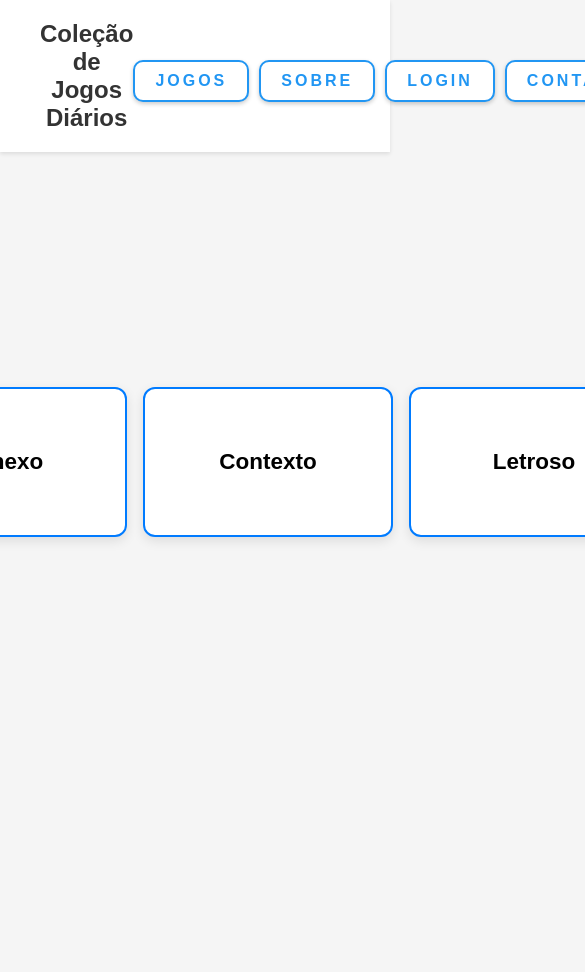
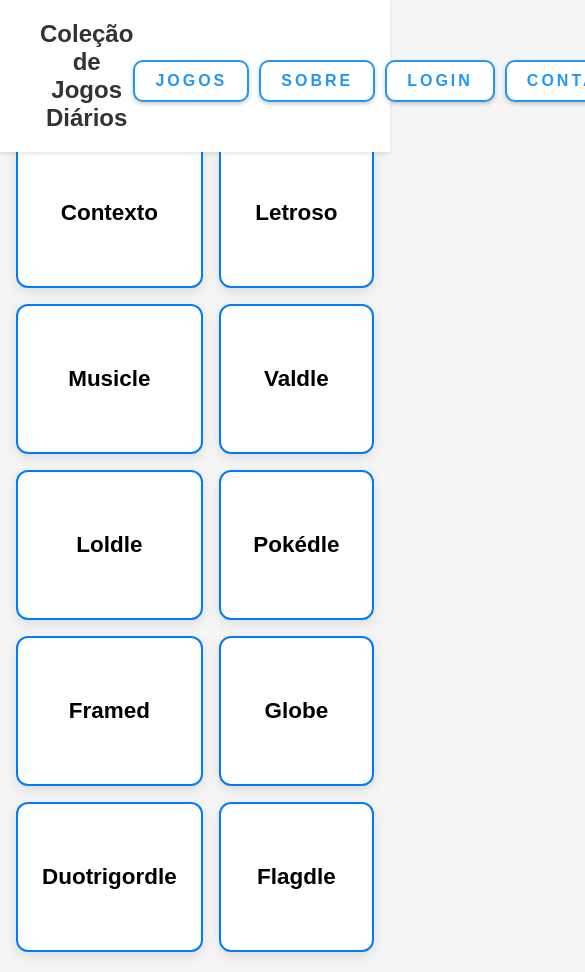
Before and after one commit to martinhoteixeira/jogosdiarios, a React (Vite) app: page / in a window 390 px wide. Shown: the top 972 px of the page, 585 px wide, since content can reach past the window. Before the commit the page ends 844 px from the top, so only its background shows below. Built offline with nearby package versions, Linux system fonts and the light colour scheme.

Commit message:
Allterado número de colunas para mobile.

```diff
--- a/src/components/Games/GameList/GameList.css
+++ b/src/components/Games/GameList/GameList.css
@@ -9,26 +9,13 @@
   padding-top: 100px;
 }
 
-
 @media (max-width: 768px) {
   .game-list-container {
     display: grid;
-    grid-auto-flow: column;
-    grid-auto-columns: minmax(200px, 1fr);
+    grid-template-columns: repeat(2, 1fr);
     gap: 16px;
-    overflow-x: auto;
-    scroll-snap-type: x mandatory;
-    -webkit-overflow-scrolling: touch;
-
     padding-left: 16px;
     padding-right: 16px;
     padding-top: 100px;
-
-    scroll-padding-left: 16px;
-    scroll-padding-top: 100px;
-  }
-
-  .game-list-container > * {
-    scroll-snap-align: start;
   }
 }
```
